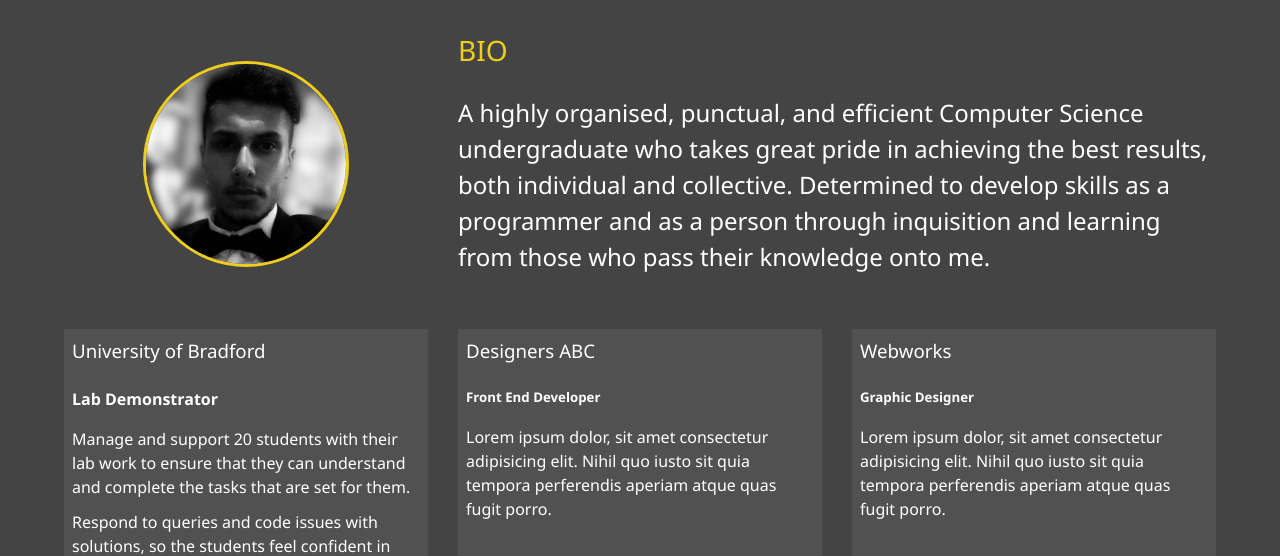
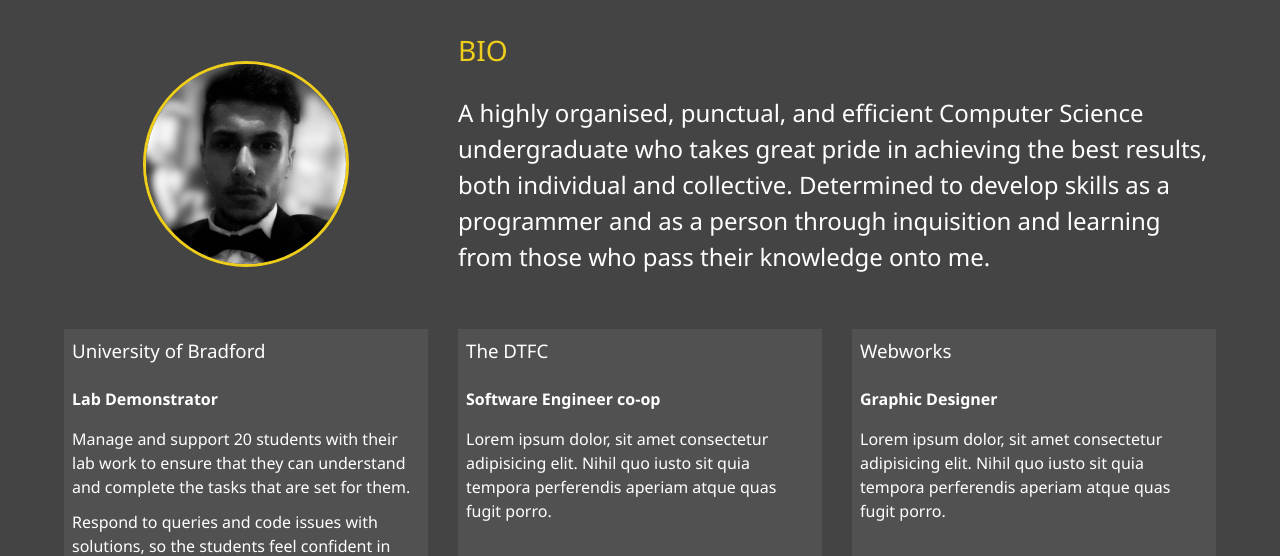
Before and after one commit to HamzaMahmood7/Portfolio_Website, a website: page dist/about.html in a window 1280 px wide. Shown: the part 253-809 px from the top of the page. Drawn offline with Linux system fonts and the light colour scheme.

Commit message:
Update about.html

```diff
--- a/dist/about.html
+++ b/dist/about.html
@@ -68,13 +68,13 @@
                 <p>Provide a relaxed atmosphere so that students feel comfortable to ask questions and progress within the module and continue to develop their programming ability.</p>
             </div>
             <div class="job job-2">
-                <h3>Designers ABC</h3>
-                <h5>Front End Developer</h5>
+                <h3>The DTFC</h3>
+                <h4>Software Engineer co-op</h4>
                 <p>Lorem ipsum dolor, sit amet consectetur adipisicing elit. Nihil quo iusto sit quia tempora perferendis aperiam atque quas fugit porro.</p>
             </div>
             <div class="job job-3">
                 <h3>Webworks</h3>
-                <h5>Graphic Designer</h5>
+                <h4>Graphic Designer</h4>
                 <p>Lorem ipsum dolor, sit amet consectetur adipisicing elit. Nihil quo iusto sit quia tempora perferendis aperiam atque quas fugit porro.</p>
             </div>
         </div>
```
